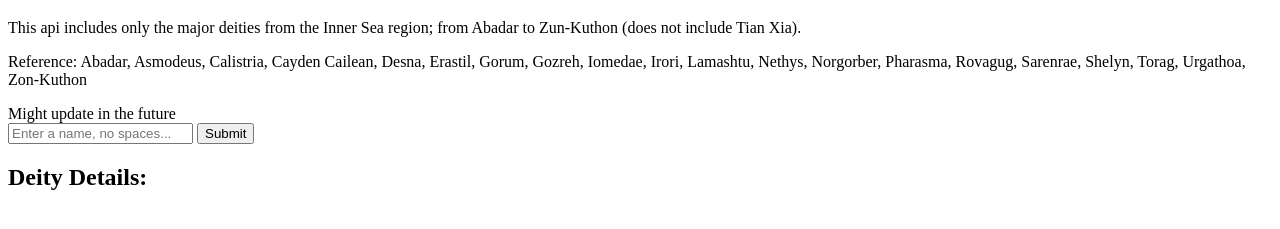
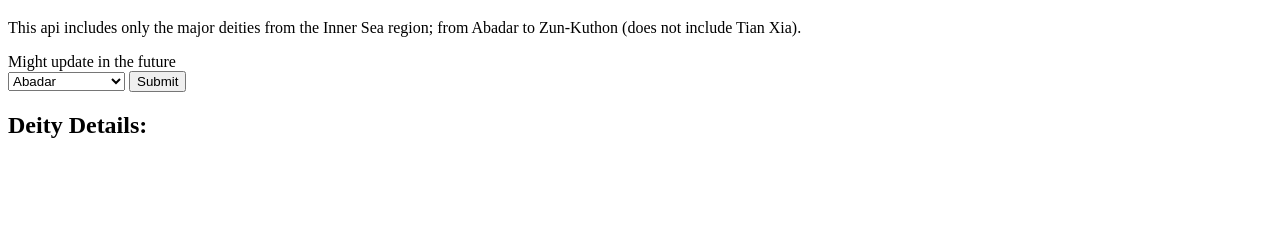
Before and after one commit to TartCodes/pathfinderRPG-deity-api, a website: page index.html in a window 1280 px wide. Shown: the part 61-290 px from the top of the page. Drawn offline with Linux system fonts and the light colour scheme.

Commit message:
done for now

```diff
--- a/index.html
+++ b/index.html
@@ -10,13 +10,36 @@
     <h1>Pathfinder Deities</h1>
     <!-- <p>Please use localhost:8000/api/pathfinder-hero</p> -->
     <p>This api includes only the major deities from the Inner Sea region; from Abadar to Zun-Kuthon (does not include Tian Xia).</p>
-    <p>Reference: Abadar, Asmodeus, Calistria, Cayden Cailean, Desna, Erastil, Gorum, Gozreh, Iomedae, Irori, Lamashtu, Nethys, Norgorber, Pharasma, Rovagug, Sarenrae, Shelyn, Torag, Urgathoa, Zon-Kuthon</p>
+
     <span>Might update in the future</span><br>
 
-    <input type="text" placeholder="Enter a name, no spaces...">
+    <select id="input">
+      <option value="abadar">Abadar</option>
+      <option value="Asmodeus">Asmodeus</option>
+      <option value="Calistria">Calistria</option>
+      <option value="CaydenCailean">Cayden Cailean</option>
+      <option value="Desna">Desna</option>
+      <option value="Erastil">Erastil</option>
+      <option value="Gorum">Gorum</option>
+      <option value="Gozreh">Gozreh</option>
+      <option value="Iomedae">Iomedae</option>
+      <option value="Irori">Irori</option>
+      <option value="Lamashtu">Lamashtu</option>
+      <option value="Nethys">Nethys</option>
+      <option value="Norgorbe">Norgorbe</option>
+      <option value="Pharasma">Pharasma</option>
+      <option value="Rovagug">Rovagug</option>
+      <option value="Sarenrae">Sarenrae</option>
+      <option value="Shelyn">Shelyn</option>
+      <option value="Torag">Torag</option>
+      <option value="Urgathoa">Urgathoa</option>
+      <option value="Zonkuthon">Zon-Kuthon</option>
+
+    </select>
     <button id="button">Submit</button>
 
     <h2>Deity Details:</h2>
+    <ul id="newLi"></ul>
 
 
 
--- a/js/main.js
+++ b/js/main.js
@@ -1,15 +1,22 @@
 document.querySelector("button").addEventListener("click", getInfo);
 
+
 async function getInfo() {
-  const deity = document.querySelector("input").value;
+  document.querySelector('#newLi').replaceChildren()
+  const deity = document.querySelector("#input").value;
   try {
     const response = await fetch(
-      `https://pathfinder-deity-info.herokuapp.com/api/${deity}`
+      `http://localhost:8000/api/${deity}`
     );
     const data = await response.json();
-
+    for(const [key,value] of Object.entries(data)) {
+        let newL = document.createElement('li')
+        newL.innerText = `${key}: ${value}`
+        document.querySelector('#newLi').appendChild(newL)
+    }
+    // console.log(`${key}: ${value}`);
     console.log(data);
-    document.querySelector("h2").innerText = data;
+    // document.querySelector("h2").innerText = value
   } catch (error) {
     console.log(error);
   }
--- a/server.js
+++ b/server.js
@@ -28,6 +28,9 @@
 // }
 
 const newObj = {
+
+    'unknown' : new Deity ('Input not found: enter a different name/location/diety'),
+
     'abadar' : new Deity ( 'Abadar',
                            'Abadar (pronounced AH-bah-dar) is known to be a patient deity. Maintaining a strong neutral stance in his actions, he sets forth to further expand civilization and order in the world and among the peoples of Golarion.',
                            `Master of the First Vault, Judge of the Gods, The Gold-Fisted`,
@@ -250,7 +253,7 @@
     if(newObj[deityInfo]){
         res.json(newObj[deityInfo])
     } else {
-        res.json('Input not found: enter a different name/location/diety')
+        res.json(newObj['unknown'])
     }
 })
 
```
